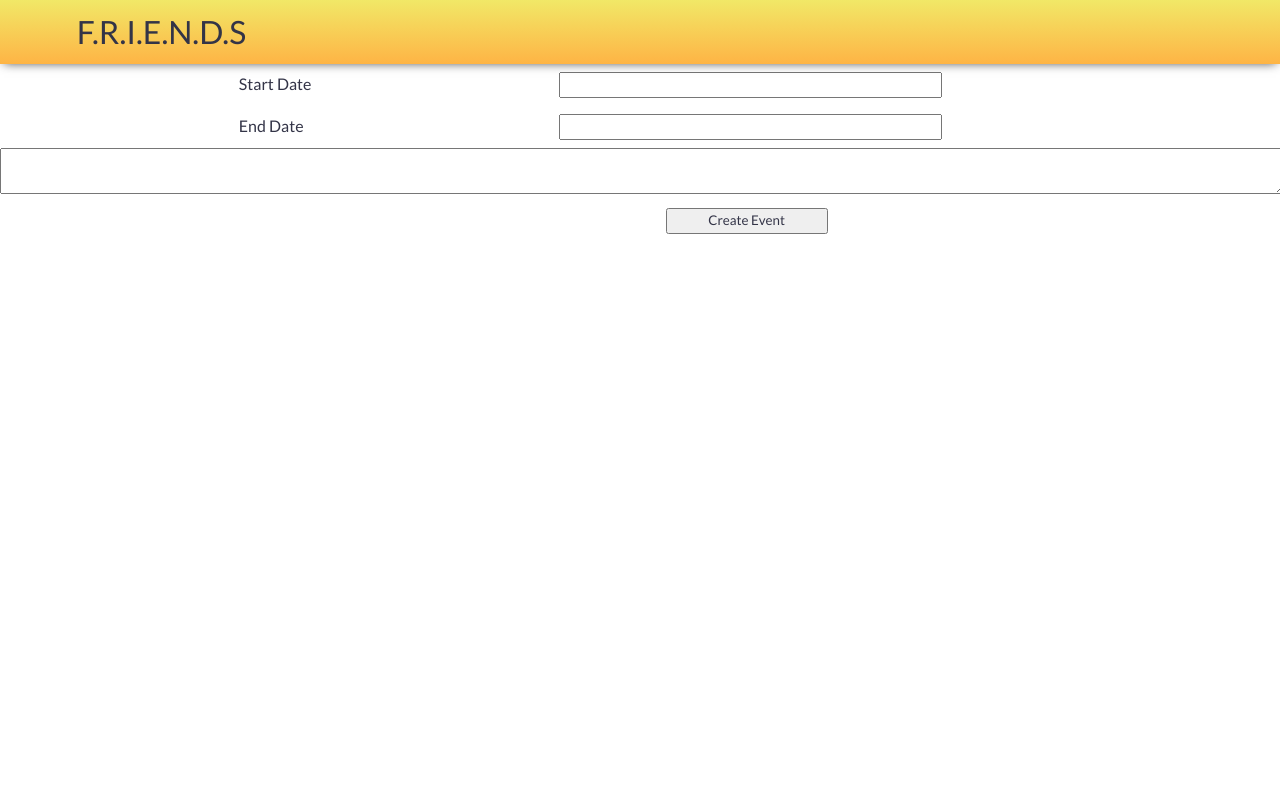
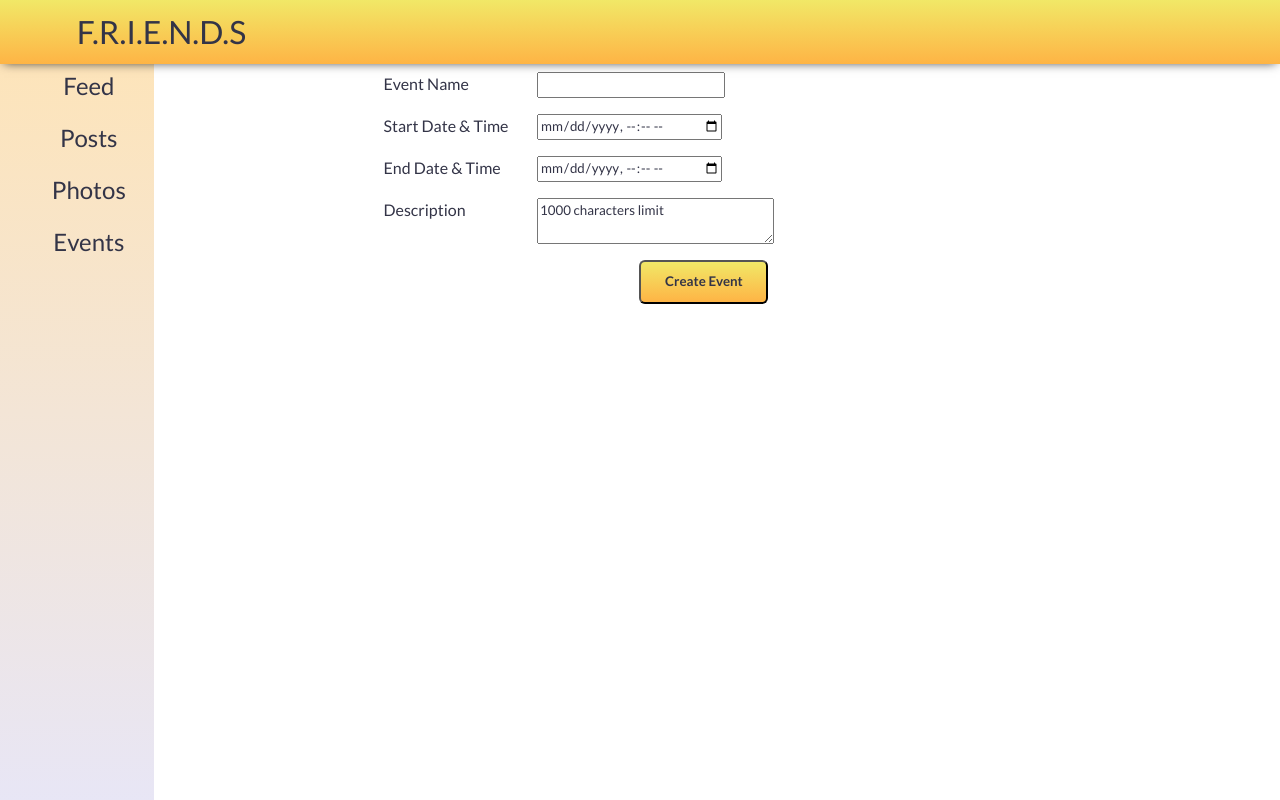
Before and after one commit to opgrsankkar/fbtest, a PHP site: page /addEvents.html in a window 1280 px wide. Run offline with PHP 8.4, Linux system fonts and the light colour scheme.

Commit message:
events.html revamped

```diff
--- a/FB.sql
+++ b/FB.sql
@@ -11,11 +11,13 @@
 	CONTENT VARCHAR(100),
 	VIEWERSHIP VARCHAR(25),FOREIGN KEY (USER_ID) REFERENCES USERS (USER_ID));
 
-CREATE TABLE EVENT(EVENT_ID INTEGER PRIMARY KEY AUTO_INCREMENT,
-	USER_ID INTEGER ,
+CREATE TABLE EVENTS(EVENT_ID INTEGER PRIMARY KEY AUTO_INCREMENT,
+	USER_ID INTEGER,
+    EVENT_NAME VARCHAR(100),
 	DATE_OF_EVENT DATE,
 	START_DATE DATE,
 	END_DATE DATE,
+    EVENT_DESC VARCHAR(1000),
 	VIEWERSHIP VARCHAR(25),FOREIGN KEY (USER_ID) REFERENCES USERS (USER_ID));
 
 CREATE TABLE PHOTO(PHOTO_ID INTEGER PRIMARY KEY AUTO_INCREMENT,
--- a/addEvents.html
+++ b/addEvents.html
@@ -1,11 +1,24 @@
-
 <!DOCTYPE html>
+<html>
     <head>
         <meta charset="utf-8">
         <meta http-equiv="X-UA-Compatible" content="IE=edge">
         <meta name="viewport" content="width=device-width, initial-scale=1.0">
         <link rel="stylesheet" type="text/css" href="simple-grid.css">
         <link rel="stylesheet" type="text/css" href="main.css">
+        <script>
+            var fieldValue = '';
+            function clearContents(element) {
+                fieldValue = element.value;
+                if(fieldValue == "1000 characters limit")
+                    {element.value = '';}
+            }
+            function addContents(element) {
+                if(element.value.length == 0) {
+                    element.value = fieldValue;
+                }
+            }
+        </script>
     </head>
     <body>
         <nav class="row">
@@ -13,37 +26,42 @@
             <span class="col-1-sm">F.R.I.E.N.D.S</span>
             <span class="col-3-sm"></span>
         </nav>
-
-    <!--<div style="height:20%:"> </div>      -->
-    <div id="Display Event">
-            <div id="Next row"></div>
-            <form id="Event creation form" method="POST"></form>
-
-                <div id="start_date_divn" class="row">
-                    <span class = "col-2"></span>
-                    <label id="start_date" for="startdate" class="col-3-sm">Start Date</label>
-                    <input id="Start Date Input" class="col-4-sm" type="text" name ="start_date"></input>
+        <div id="sidenav" class="sidenav">
+            <span class=""><a href="#">Feed</a></span>
+            <span class=""><a href="posts.html">Posts</a></span>
+            <span class=""><a href="photos.html">Photos</a></span>
+            <span class=""><a href="events.html">Events</a></span>
         </div>
-
-                <div id="end_date_divn" class="row">
-                    <span class = "col-2"></span>
-                    <label id="end_date" for="enddate" class="col-3-sm">End Date</label>
-                    <input id="End Date Input" class="col-4-sm" type="text" name ="end_date"></input>
+        <div id="addEventDiv" class="middle-content">
+            <div class="row"></div>
+            <form id="addEventForm" method="POST" action="addEvents.php">
+                <div id="event_name_div" class="row">
+                    <span class="col-3"></span>
+                    <label id="event_name_label" for="event_name" class="col-3">Event Name</label>
+                    <input id="event_name" class="col-4" type="text" name="event_name">
                 </div>
-
-                <!--<div id="viewership" class="row">
-                    <span class = "col-2"></span>
-                    <label id="viewership" for="Viewership" class="col-3-sm">Viewership Status</label>
-                    <input id="Viewer Details" class="col-4-sm" type="text" name="viewership"></input>
-                </div>-->
-                <textarea class="row" row=""></textarea>
-
+                <div id="start_date_div" class="row">
+                    <span class="col-3"></span>
+                    <label id="start_date_label" for="start_date" class="col-3">Start Date &amp Time</label>
+                    <input id="start_date" class="col-4" type="datetime-local" name ="start_date"></input>
+                </div>
+                <div id="end_date_div" class="row">
+                    <span class="col-3"></span>
+                    <label id="end_date_label" for="end_date" class="col-3">End Date &amp Time</label>
+                    <input id="end_date" class="col-4" type="datetime-local" name ="end_date"></input>
+                </div>
+                <div id="event_description_div" class="row">
+                    <span class="col-3"></span>
+                    <label class="col-3" id="event_description_label" for="event_description">Description</label>
+                    <textarea id="event_description" class="col-5" name="event_description" maxlength="990"
+                                onfocus="clearContents(this);"
+                                onblur="addContents(this)">1000 characters limit</textarea>
                 </div>
                 <div id="Event Div" class="row">
-            <span class="col-6-sm"></span>
-            <button class ="col-2-sm" type="submit" subject="Create Event" action="Events.php">Create Event</button>
+                    <span class="col-8"></span>
+                    <button class="col-3 btn" type="submit" action="Events.php">Create Event</button>
                 </div>
-
             </form>
+        </div>
     </body>
 </html>
--- a/main.css
+++ b/main.css
@@ -50,6 +50,9 @@
 .sidenav a {
     text-decoration: none;
 }
+.sidenav a:hover{
+    text-decoration: underline;
+}
 .empty-row {
     height:16px;
 }
@@ -80,7 +83,7 @@
         display: block;
         transition: 0.3s;
     }
-    #middlecontent {
+    .middle-content {
         margin-left: 17%;
         margin-right:35%;
 
--- a/register.html
+++ b/register.html
@@ -43,7 +43,7 @@
                 <div id="loginbuttondiv" class="row">
                     <span class="col-8-sm"></span>
                     <button class="btn col-2" type="submit">Register</button>
-                    <a class="col-3-sm" href="login.html" title="Login into F.R.I.E.N.D.S">Signin</a>
+                    <a class="col-3-sm" href="login.php" title="Login into F.R.I.E.N.D.S">Signin</a>
                 </div>
 			</form>
 		</div>
```
Also changed, not shown: Events.php (+36 -24 lines), addEvents.php (added, +26 -0 lines), index.php (+14 -4 lines). Lines whose indentation alone changed are shown as unchanged.
